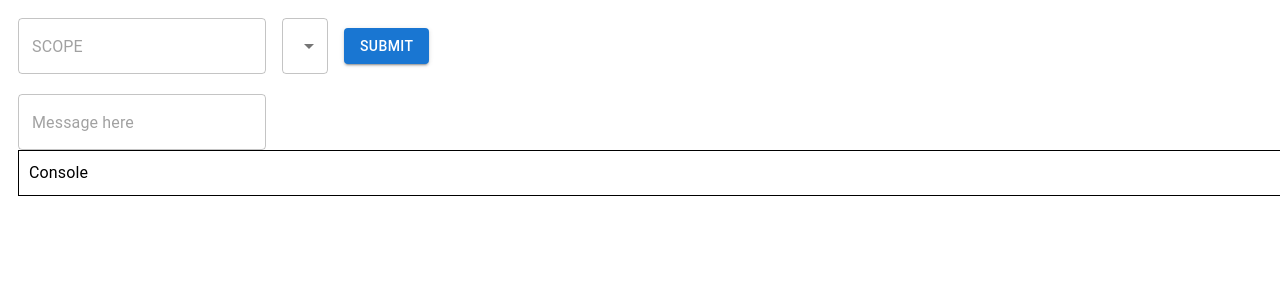
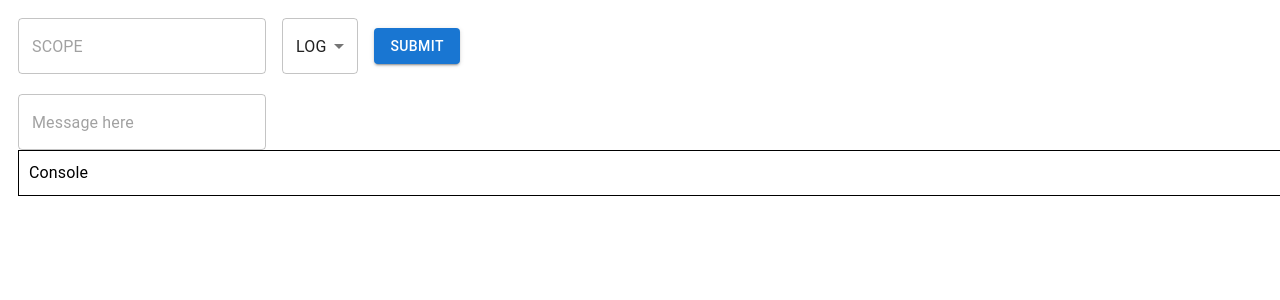
Before and after one commit to Bao1602/customHook, a React (Vite) app: page / in a window 1280 px wide. Shown: the top 300 px of the page. Built offline with nearby package versions, Linux system fonts and the light colour scheme.

Commit message:
change useState('LOG') to log

```diff
--- a/src/App.jsx
+++ b/src/App.jsx
@@ -4,7 +4,7 @@ import { Box, TextField, Button, Select, MenuItem, Typography } from '@mui/mater
 function App() {
   const [scope, setScope] = useState('');
   const [message, setMessage] = useState('');
-  const [logType, setLogType] = useState('LOG');
+  const [logType, setLogType] = useState('log');
   const [consoleOutput, setConsoleOutput] = useState([]);
 
   const useLogger = (scope,logType,message) => {
```
